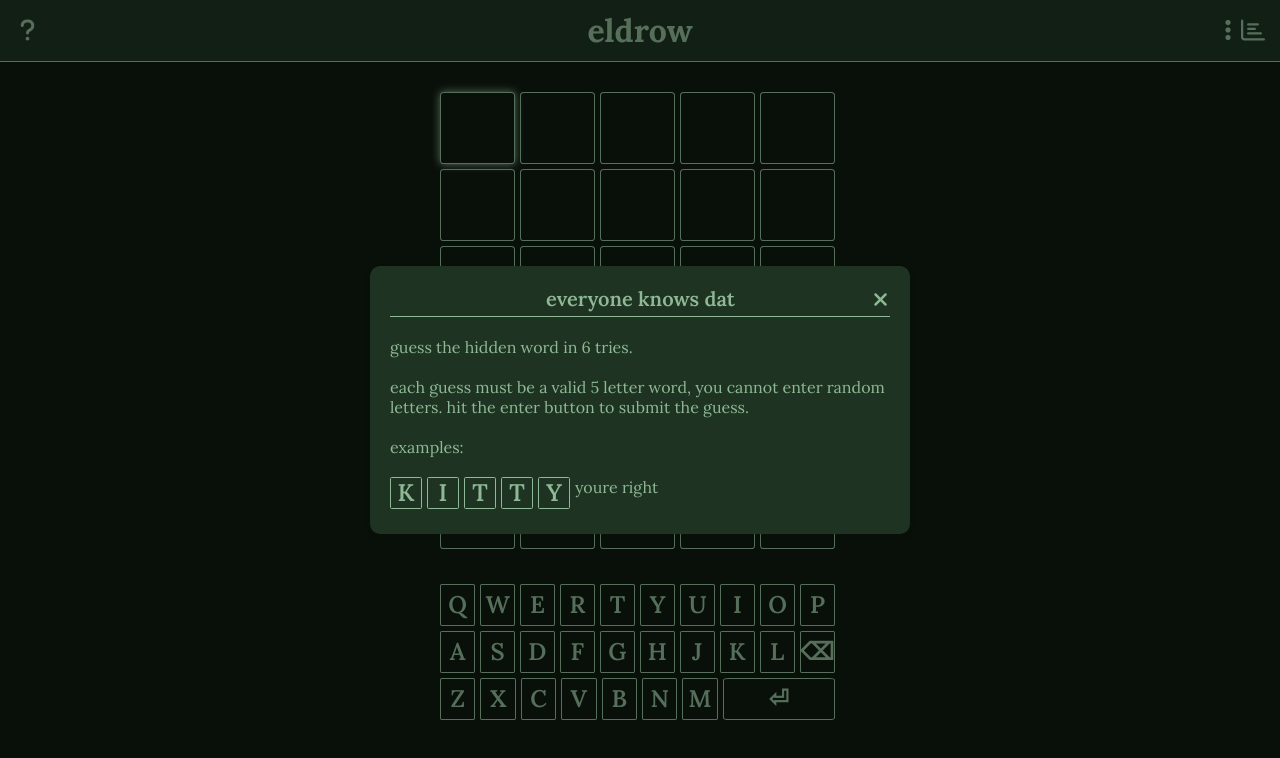
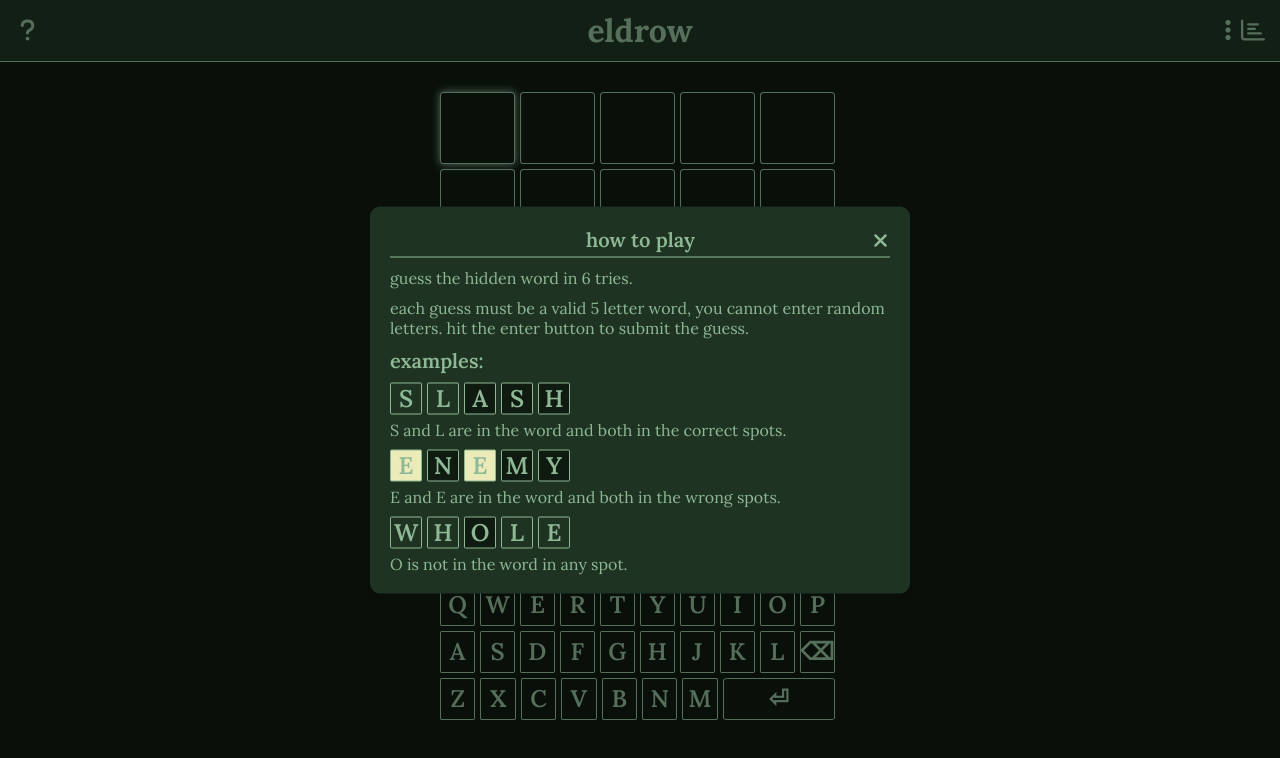
Before and after one commit to backstabslash/react-wordle, a React (Create React App) app: page / in a window 1280 px wide. Both pictures are taken after a click on the link 27 px from the left and 33 px from the top of the page. Shown: the top 758 px of the page. Built offline with nearby package versions, Linux system fonts and the light colour scheme; the HTML template or start-up script is replaced by a standard one.

Commit message:
gameispresent

```diff
--- a/src/components/mainarea/tile.css
+++ b/src/components/mainarea/tile.css
@@ -28,8 +28,7 @@
 }
 
 .almostTile {
-    background-color: #F5F5DC;
-    opacity: 0.7;
+    background-color: #ebebb9;
 }
 
 .rightTile {
--- a/src/components/modals/modalhelp.jsx
+++ b/src/components/modals/modalhelp.jsx
@@ -6,25 +6,41 @@ const ModalHelp = ({ open, setOpen }) => (
     <div className={`overlay animated ${open ? 'show' : ''}`} onClick={() => setOpen(false)}>
         <div className="modal" onClick={e => e.stopPropagation()} >
             <div className='headWrapper'>
-                <div className='headerTDiv'>everyone knows dat</div>
+                <div className='headerTDiv'>how to play</div>
                 <div className='headerIDiv'>
                     <i className="fa fa-times" aria-hidden="true" onClick={() => setOpen(false)}></i>
                 </div>
             </div>
-            <span className='helpSpan'><br />guess the hidden word in 6 tries.
-                <br /><br />each guess must be a valid 5 letter word, you cannot enter random letters. hit the enter button to submit the guess.
-                <br /><br />examples:<br /><br />
+            <span className='helpSpan'><span className='textBlock' style={{ marginTop: 10 }}>guess the hidden word in 6 tries.</span>
+                <span className='textBlock'>each guess must be a valid 5 letter word, you cannot enter random letters. hit the enter button to submit the guess.</span>
+                <span className='headerLookAlike'>examples:</span>
                 <div className='exampleRow'>
-                    <Tile className={"smallTile rightTile"} value={"K"} />
-                    <Tile className={"smallTile rightTile"} value={"I"} />
-                    <Tile className={"smallTile rightTile"} value={"T"} />
-                    <Tile className={"smallTile rightTile"} value={"T"} />
-                    <Tile className={"smallTile rightTile"} value={"Y"} />
-                    youre right
+                    <Tile className={"smallTile rightTile"} value={"S"} />
+                    <Tile className={"smallTile rightTile"} value={"L"} />
+                    <Tile className={"smallTile wrongTile"} value={"A"} />
+                    <Tile className={"smallTile wrongTile"} value={"S"} />
+                    <Tile className={"smallTile wrongTile"} value={"H"} />
                 </div>
+                S and L are in the word and both in the correct spots.
+                <div className='exampleRow'>
+                    <Tile className={"smallTile almostTile"} value={"E"} />
+                    <Tile className={"smallTile wrongTile"} value={"N"} />
+                    <Tile className={"smallTile almostTile"} value={"E"} />
+                    <Tile className={"smallTile wrongTile"} value={"M"} />
+                    <Tile className={"smallTile wrongTile"} value={"Y"} />
+                </div>
+                E and E are in the word and both in the wrong spots.
+                <div className='exampleRow'>
+                    <Tile className={"smallTile rightTile"} value={"W"} />
+                    <Tile className={"smallTile rightTile"} value={"H"} />
+                    <Tile className={"smallTile wrongTile"} value={"O"} />
+                    <Tile className={"smallTile rightTile"} value={"L"} />
+                    <Tile className={"smallTile rightTile"} value={"E"} />
+                </div>
+                O is not in the word in any spot.
             </span>
         </div>
-    </div>
+    </div >
 )
 
 export default ModalHelp;
--- a/src/components/modals/modalhelp.scss
+++ b/src/components/modals/modalhelp.scss
@@ -39,9 +39,23 @@
     cursor: default;
 }
 
+.headerLookAlike {
+    font-family: "Lora";
+    font-weight: 600;
+    font-size: 20px;
+    color: #8FB996;
+}
+
+.textBlock {
+    display: block;
+    margin-top: 10px;
+    margin-bottom: 10px;
+}
+
 .exampleRow {
     display: flex;
     align-items: flex-start;
+    margin-top: 10px;
     margin-bottom: 5px;
 }
 
@@ -59,7 +73,7 @@
     background-color: #1E3322;
     width: 70%;
     max-width: 500px;
-    max-height: 500px;
+    max-height: 600px;
     padding: 20px 20px 20px 20px;
     border-radius: 10px;
     position: absolute;
--- a/src/containers/game.jsx
+++ b/src/containers/game.jsx
@@ -33,9 +33,9 @@ const allowedKeys = [
     "Backspace", "Enter",
 ];
 
-// const wordPool = [
-//     "death", "clown", "slash"
-// ];
+const wordPool = [
+    "death", "clown", "slash"
+];
 
 class Game extends Component {
     constructor(props) {
@@ -61,7 +61,7 @@ class Game extends Component {
             ['', '', '', '', '']
         ],
         curRow: 0,
-        curWord: "kitty",
+        curWord: wordPool[Math.floor(Math.random() * wordPool.length)],
     };
 
     componentDidMount() {
@@ -84,20 +84,24 @@ class Game extends Component {
         let win = false;
         const posChange = letters[curRow].indexOf(' ');
         if (value === '⏎' || value === 'Enter') {
-            if (posChange === -1) colors[curRow][4] = '';
+            const word = letters[curRow].join('').toLocaleLowerCase();
+            if (posChange === -1 && wordPool.includes(word)) colors[curRow][letters[0].length - 1] = '';
             if (!letters[curRow].includes(' ')) {
-                win = this.colorsAccordingToGuess(letters[curRow].join('').toLocaleLowerCase(), curWord, curRow, colors);
-                if (curRow < 5) {
-                    curRow++;
-                    colors[curRow][0] = 'activeTile';
+                if (wordPool.includes(word)) {
+                    win = this.colorsAccordingToGuess(word, curWord, curRow, colors);
+                    if (curRow < 5) {
+                        curRow++;
+                        colors[curRow][0] = 'activeTile';
+                    }
                 }
+                else { alert("try again"); }
             }
         }
         else if ((value === '⌫' || value === 'Backspace')) {
             if (letters[curRow][0] !== ' ') {
                 let posChange;
                 if (letters[curRow].includes(' ')) posChange = letters[curRow].indexOf(' ') - 1;
-                else posChange = 4;
+                else posChange = letters[0].length - 1;
                 colors[curRow][posChange] = 'activeTile';
                 colors[curRow][posChange + 1] = '';
                 letters[curRow][posChange] = ' ';
@@ -137,11 +141,34 @@ class Game extends Component {
     }
 
     onWin() {
-        console.log("congrats Dear friend :)");
+        let { letters, curWord, curRow, colors } = this.state;
+        letters = [
+            [' ', ' ', ' ', ' ', ' '],
+            [' ', ' ', ' ', ' ', ' '],
+            [' ', ' ', ' ', ' ', ' '],
+            [' ', ' ', ' ', ' ', ' '],
+            [' ', ' ', ' ', ' ', ' '],
+            [' ', ' ', ' ', ' ', ' ']
+        ];
+        colors = [
+            ['activeTile', '', '', '', ''],
+            ['', '', '', '', ''],
+            ['', '', '', '', ''],
+            ['', '', '', '', ''],
+            ['', '', '', '', ''],
+            ['', '', '', '', '']
+        ];
+        curRow = 0;
+        curWord = wordPool[Math.floor(Math.random() * wordPool.length)];
+        this.setState({ letters: letters, curRow: curRow, colors: colors, curWord: curWord });
     }
 
     replaceAt(string, index, replacement) {
         return string.substring(0, index) + replacement + string.substring(index + replacement.length);
+    }
+
+    getRandomInt(max) {
+        return Math.floor(Math.random() * max);
     }
 
     render() {
```
